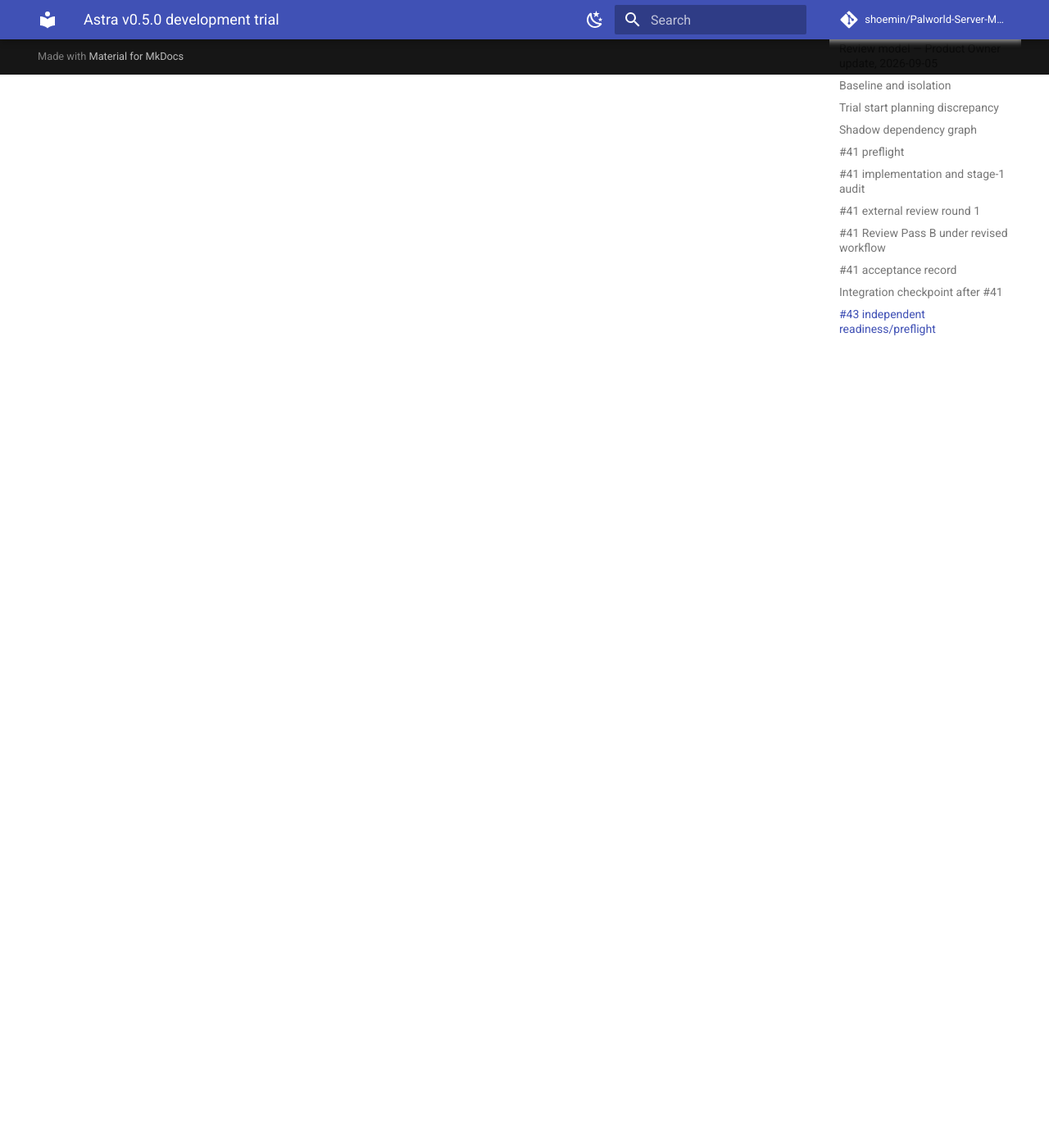
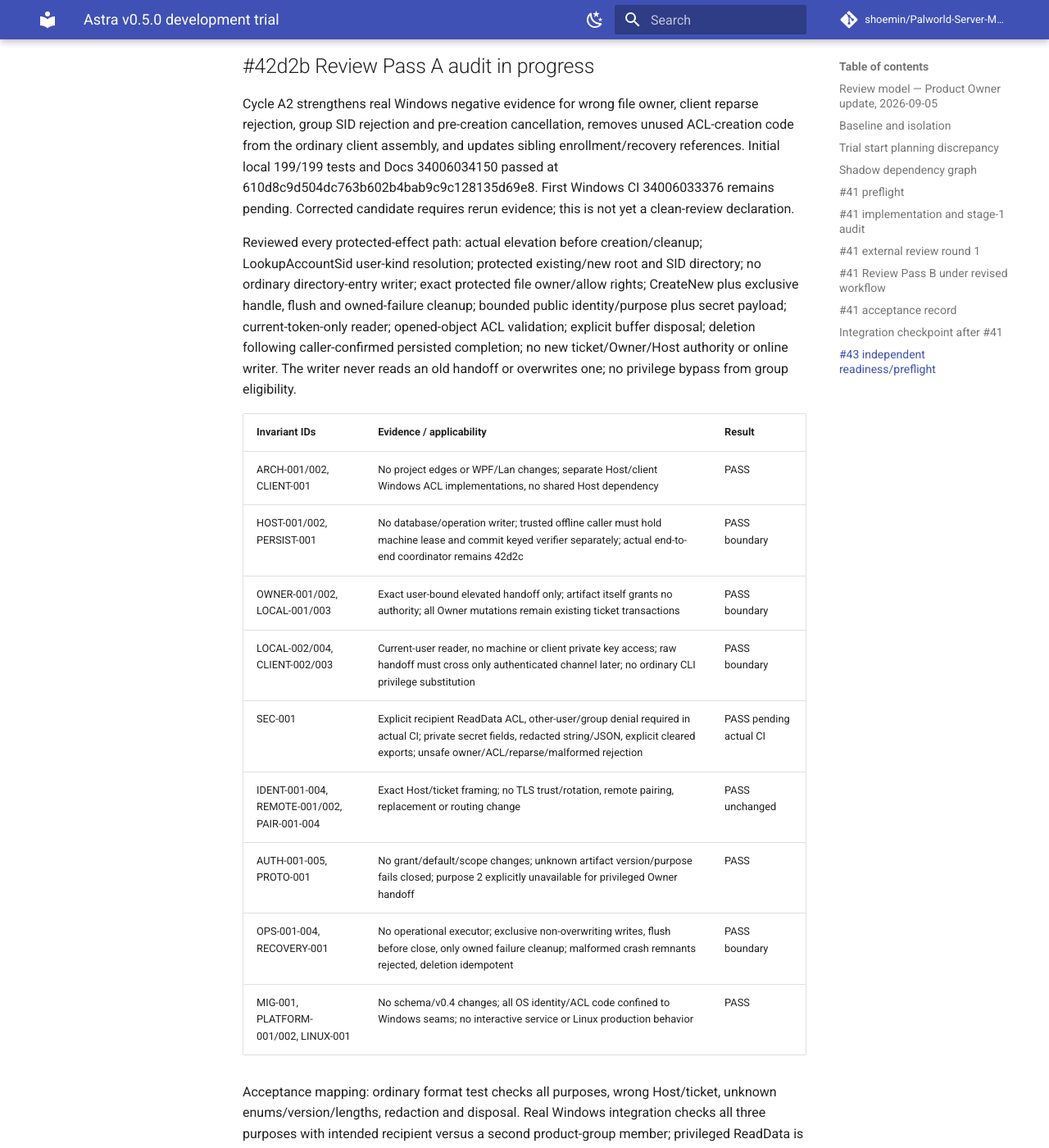
Before and after one commit to shoemin/Palworld-Server-Manager, an MkDocs documentation site: the page built from docs/experiments/astra-v0.5.0-trial.md, in a window 1280 px wide and 1400 px high, scrolled down 72981 px. Shown: the whole window at 82% size. Built offline with MkDocs 1.6.1 and Material for MkDocs 9.7.7, drawn with Linux system fonts in a browser that asks for light colours; comment, search, counter and statistics services are not loaded; some of the changed text lies outside the part shown.

Commit message:
Strengthen handoff negative evidence and restore fixture ACL explicitly

```diff
--- a/docs/experiments/astra-v0.5.0-trial.md
+++ b/docs/experiments/astra-v0.5.0-trial.md
@@ -848,3 +848,25 @@ Protected effects: elevated creation of a fresh ticket-named artifact bound to a
 Primary OWNER-001/002, LOCAL-001/002/003/004, CLIENT-001/002/003, SEC-001, PERSIST-001, HOST-001/002, PLATFORM-001/002, RECOVERY-001; audit every registry family. Required evidence: malformed/oversized/wrong Host/ticket/purpose artifacts fail closed; actual non-admin recipient read/delete succeeds, other-user and product-group-only direct reads fail; recipient cannot overwrite or replace files; unsafe ownership/inherited/broad ACL/reparse paths rejected; elevated writer cannot silently overwrite a ticket; no partial plaintext on failure; no raw-secret serialization/logging; no unintended cleanup. Full local build/tests/docs and real Windows CI, then both reviews. Actual machine-lease/offline and successful-consumption ordering are later coordinator/client guarantees (42d2c/d3); this unit cannot independently claim full #42.
 
 42d2b initial implementation: fixed-size redacted client artifact parser, independent exact ACL/ancestor validation in both Windows platform assemblies, elevated exact-user writer, current-user-only reader, and three-purpose real two-user integration coverage. First build found an incorrect enum member name and nullable-owner warnings; corrected in pre-PR cycle 1. Corrected Release build has zero warnings/errors and strict docs PASS. Full local tests, actual Windows CI and substantive Pass A remain pending; no PR may open yet.
+
+## #42d2b Review Pass A audit in progress
+
+Cycle A2 strengthens real Windows negative evidence for wrong file owner, client reparse rejection, group SID rejection and pre-creation cancellation, removes unused ACL-creation code from the ordinary client assembly, and updates sibling enrollment/recovery references. Initial local 199/199 tests and Docs 34006034150 passed at 610d8c9d504dc763b602b4bab9c9c128135d69e8. First Windows CI 34006033376 remains pending. Corrected candidate requires rerun evidence; this is not yet a clean-review declaration.
+
+Reviewed every protected-effect path: actual elevation before creation/cleanup; LookupAccountSid user-kind resolution; protected existing/new root and SID directory; no ordinary directory-entry writer; exact protected file owner/allow rights; CreateNew plus exclusive handle, flush and owned-failure cleanup; bounded public identity/purpose plus secret payload; current-token-only reader; opened-object ACL validation; explicit buffer disposal; deletion following caller-confirmed persisted completion; no new ticket/Owner/Host authority or online writer. The writer never reads an old handoff or overwrites one; no privilege bypass from group eligibility.
+
+| Invariant IDs | Evidence / applicability | Result |
+|---|---|---|
+| ARCH-001/002, CLIENT-001 | No project edges or WPF/Lan changes; separate Host/client Windows ACL implementations, no shared Host dependency | PASS |
+| HOST-001/002, PERSIST-001 | No database/operation writer; trusted offline caller must hold machine lease and commit keyed verifier separately; actual end-to-end coordinator remains 42d2c | PASS boundary |
+| OWNER-001/002, LOCAL-001/003 | Exact user-bound elevated handoff only; artifact itself grants no authority; all Owner mutations remain existing ticket transactions | PASS boundary |
+| LOCAL-002/004, CLIENT-002/003 | Current-user reader, no machine or client private key access; raw handoff must cross only authenticated channel later; no ordinary CLI privilege substitution | PASS boundary |
+| SEC-001 | Explicit recipient ReadData ACL, other-user/group denial required in actual CI; private secret fields, redacted string/JSON, explicit cleared exports; unsafe owner/ACL/reparse/malformed rejection | PASS pending actual CI |
+| IDENT-001-004, REMOTE-001/002, PAIR-001-004 | Exact Host/ticket framing; no TLS trust/rotation, remote pairing, replacement or routing change | PASS unchanged |
+| AUTH-001-005, PROTO-001 | No grant/default/scope changes; unknown artifact version/purpose fails closed; purpose 2 explicitly unavailable for privileged Owner handoff | PASS |
+| OPS-001-004, RECOVERY-001 | No operational executor; exclusive non-overwriting writes, flush before close, only owned failure cleanup; malformed crash remnants rejected, deletion idempotent | PASS boundary |
+| MIG-001, PLATFORM-001/002, LINUX-001 | No schema/v0.4 changes; all OS identity/ACL code confined to Windows seams; no interactive service or Linux production behavior | PASS |
+
+Acceptance mapping: ordinary format test checks all purposes, wrong Host/ticket, unknown enums/version/lengths, redaction and disposal. Real Windows integration checks all three purposes with intended recipient versus a second product-group member; privileged ReadData is absent unless that privileged user is itself the intended recipient; recipient cannot write or create replacement entries; non-elevated writer and group target denied; no overwrite, unsafe ACL/owner and partial artifacts denied; reader/writer reject file reparse and cleanup leaves target intact. Actual CI must pass every check with no skip. No claim of complete offline bootstrap/recovery or full #42. Stale-reference search covers all handoff mentions in source and sibling implementation documents; previous contract-only/later-handoff wording is updated. No unresolved Product Decision identified.
+
+CI 34006033376: ordinary job PASS, Windows integration FAIL at intended-user handoff-read after deliberate broad-ACL mutation. All earlier service/native/TLS/DPAPI checks and cleanup passed. Investigation identifies the fixture's restoration via SetAccessControl on a clean previously-read FileSecurity: .NET persists modified sections, so that call need not remove the injected Everyone rule. Cycle A3 reconstructs and marks the saved descriptor before restoring, asserts exact owner/DACL read-back, and adds intended-user peek before any mutation. This is pre-merge test-discovered evidence, not a waived OS boundary and not an escaped defect. Corrected actual CI is required to confirm diagnosis.
```
Also changed, not shown: docs/developer/v0.5-local-enrollment.md (+1 -1 lines), docs/developer/v0.5-owner-recovery.md (+2 -2 lines), 3 other files.
